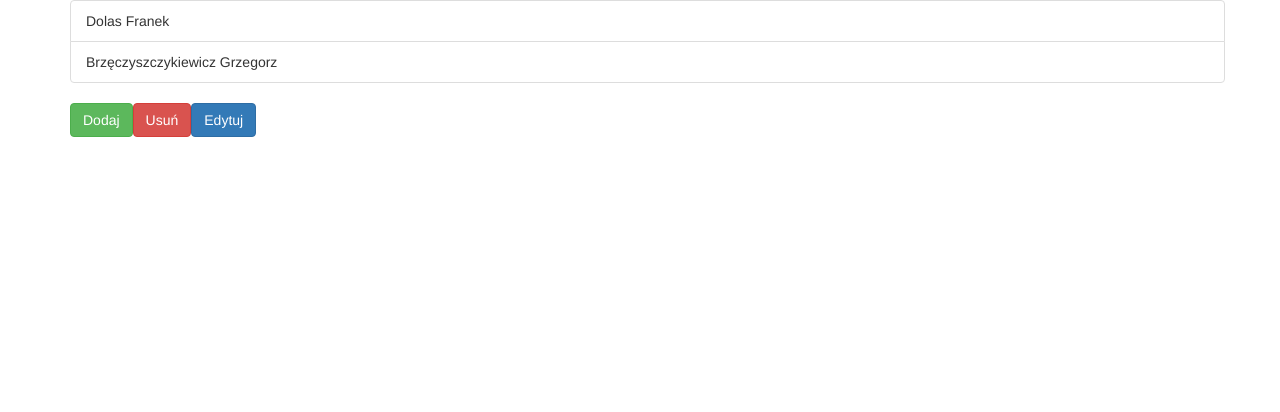
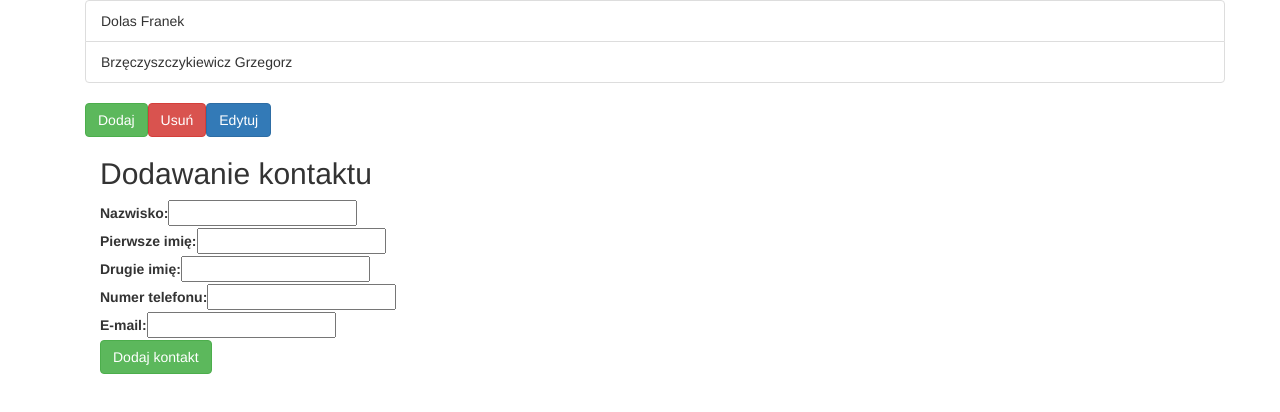
Before and after one commit to jurek2006/myAngularAddressBook, an Angular app: page / in a window 1280 px wide. Shown: the top 412 px of the page. Built offline with nearby package versions, Linux system fonts and the light colour scheme.

Commit message:
Działający formularz dodawania danych - emitowanie eventu i reakcja na niego

```diff
--- a/src/app/app.component.html
+++ b/src/app/app.component.html
@@ -1,8 +1,5 @@
 <div class="container">
 	<div class="row">
-		<div class="col-xs-6"><app-contact-list></app-contact-list></div>
-		<div class="col-xs-6">
-			<!-- <app-contact-display></app-contact-display> -->
-		</div>
+		<div class="col-xs-12"><app-contact-list></app-contact-list></div>
 	</div>
 </div>
--- a/src/app/contact-display/contact-display.component.html
+++ b/src/app/contact-display/contact-display.component.html
@@ -1,3 +1,18 @@
-<p>
-  contact-display works!
-</p>
+<div class="container">
+	<div class="row">
+		<div class="col-xs-12">
+			<h2>Dodawanie kontaktu</h2>
+			<label>Nazwisko:</label>
+			<input type="text" name="nazwisko" [(ngModel)]="nazwisko"><br>
+			<label>Pierwsze imię:</label>
+			<input type="text" name="imie" [(ngModel)]="imie"><br>
+			<label>Drugie imię:</label>
+			<input type="text" name="drugieImie" [(ngModel)]="drugieImie"><br>
+			<label>Numer telefonu:</label>
+			<input type="text" name="nrTelefonu" [(ngModel)]="nrTelefonu"><br>
+			<label>E-mail:</label>
+			<input type="text" name="email" [(ngModel)] = "email"><br>
+			<button class="btn btn-success" (click)="onDodajKontakt()">Dodaj kontakt</button>
+		</div>
+	</div>
+</div>
--- a/src/app/contact-display/contact-display.component.ts
+++ b/src/app/contact-display/contact-display.component.ts
@@ -1,4 +1,4 @@
-import { Component, OnInit } from '@angular/core';
+import { Component, OnInit, EventEmitter, Output } from '@angular/core';
 
 @Component({
   selector: 'app-contact-display',
@@ -7,9 +7,44 @@ import { Component, OnInit } from '@angular/core';
 })
 export class ContactDisplayComponent implements OnInit {
 
+	// obiekt zdarzenia przekazujący dane z formularza
+	@Output() kontaktDodany = new EventEmitter<{
+									nazwisko: string,
+									imie: string,
+									drugieImie: string,
+									nrTelefonu: string,
+									email: string
+	}>();
+
+	// pola powiązane z polami formularza
+	nazwisko: string = '';
+	imie: string = '';
+	drugieImie: string = '';
+	nrTelefonu: string = '';
+	email: string = '';
+
   constructor() { }
 
   ngOnInit() {
   }
 
+  onDodajKontakt(){
+ 	// metoda obsługująca kliknięcie "Dodaj kontakt"
+ 	// emitowanie eventu z przekazaniem danych
+ 	this.kontaktDodany.emit({
+ 		nazwisko: 	this.nazwisko,
+		imie: 		this.imie,
+		drugieImie: 	this.drugieImie,
+		nrTelefonu: 	this.nrTelefonu,
+		email: 		this.email
+ 	});
+
+ 	console.log({
+ 		'nazwisko': 	this.nazwisko,
+		'imie': 		this.imie,
+		'drugieImie': 	this.drugieImie,
+		'nrTelefonu': 	this.nrTelefonu,
+		'email': 		this.email
+ 	});
+  }
 }
--- a/src/app/contact-list/contact-list.component.html
+++ b/src/app/contact-list/contact-list.component.html
@@ -3,17 +3,27 @@
 
 <div class="container">
 	<div class="row">
-			<ul class="list-group col-xs-12">
+		<div class="col-xs-12">
+			<ul class="list-group">
 				<li class="list-group-item"
 					*ngFor = "let contact of contacts"
 				>
 					{{ contact.nazwisko }} {{ contact.imie }}
 				</li>
 			</ul>
+		</div>
+		<div class="col-xs-12">
+			<!-- Przyciski zarządzania listą -->
+			<button class="btn btn-success" 	(click)="onDodaj()" 	>Dodaj</button>
+			<button class="btn btn-danger" 		(click)="onUsun()" 		>Usuń</button>
+			<button class="btn btn-primary"		(click)="onEdytuj()"	>Edytuj</button>
+		</div>
+		<div class="col-xs-12">
+			<!-- w app-contact-display powiązanie przypisanie reakcji onKontaktDodany na wyemitowanie zdarzenia kontaktDodany -->
+			<app-contact-display (kontaktDodany)="onKontaktDodany($event)">
+			</app-contact-display>
+		</div>
 	</div>
+
+
 </div>
-
-<!-- Przyciski zarządzania listą -->
-<button class="btn btn-success" 	(click)="onDodaj()" 	>Dodaj</button>
-<button class="btn btn-danger" 		(click)="onUsun()" 		>Usuń</button>
-<button class="btn btn-primary"		(click)="onEdytuj()"	>Edytuj</button>
--- a/src/app/contact-list/contact-list.component.ts
+++ b/src/app/contact-list/contact-list.component.ts
@@ -36,4 +36,14 @@ export class ContactListComponent implements OnInit {
   	console.log("Kliknięto Usuń");
   }
 
+  // metoda reagująca na wyemitowanie zdarzenia kontakt dodany
+  onKontaktDodany(daneKontaktu: {
+									nazwisko: string,
+									imie: string,
+									drugieImie: string,
+									nrTelefonu: string,
+									email: string})
+  {
+  	this.contacts.push(new Contact(daneKontaktu.nazwisko, daneKontaktu.imie, daneKontaktu.drugieImie, daneKontaktu.nrTelefonu, daneKontaktu.email));
+  }
 }
```
